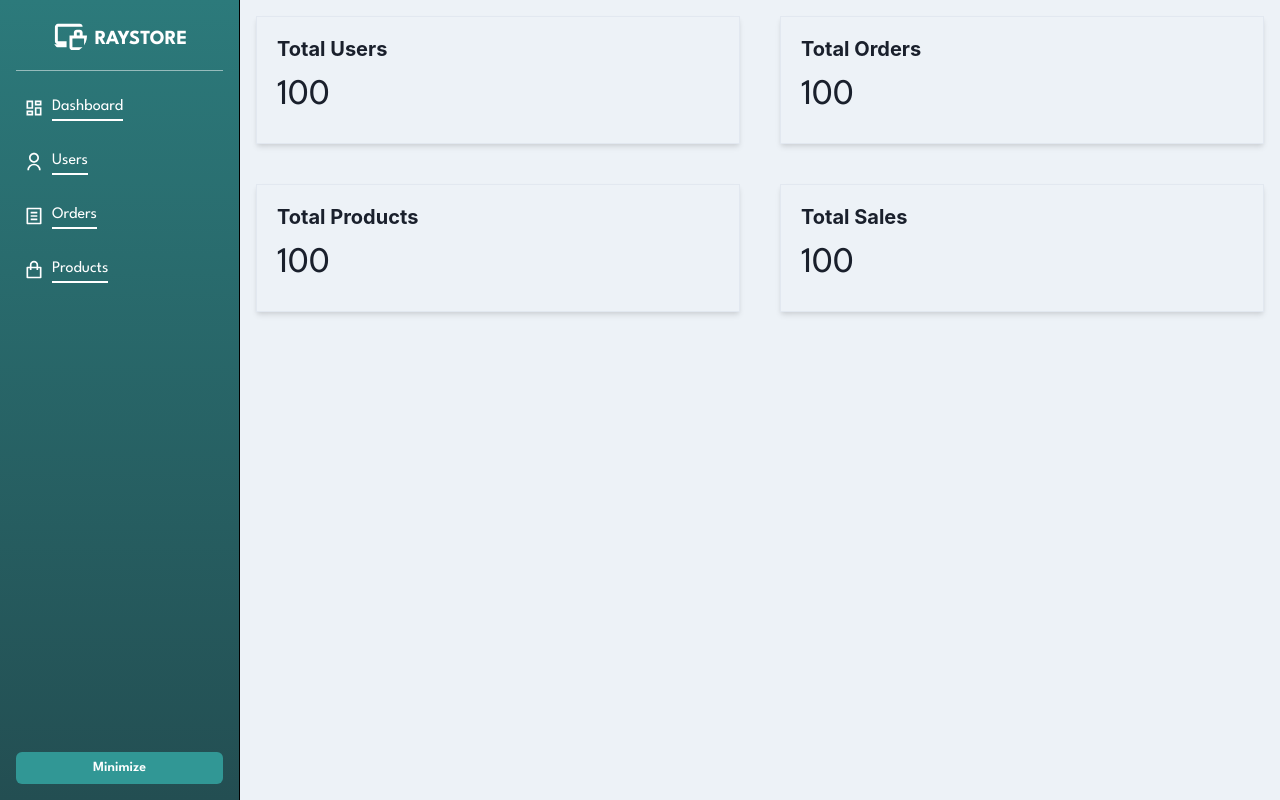
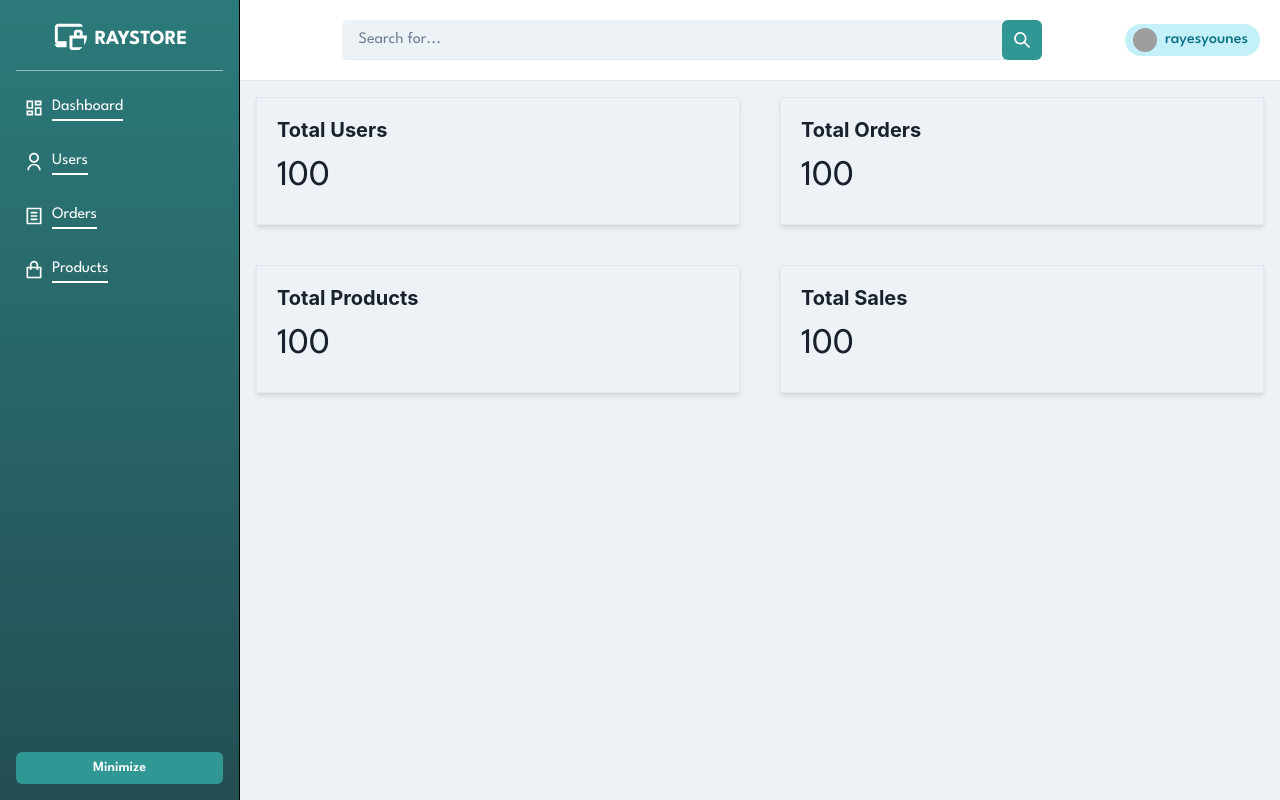
Before and after one commit to rayesyounes/BellaMercato, a React (Vite) app: page /admin in a window 1280 px wide. Built offline with nearby package versions, Linux system fonts and the light colour scheme; grey boxes are pictures that could not be loaded.

Commit message:
admin nav

```diff
--- a/src/components/menus/HeaderMenu.jsx
+++ b/src/components/menus/HeaderMenu.jsx
@@ -26,13 +26,17 @@ export default function HeaderMenu({children}) {
                 {children}
             </MenuButton>
             <MenuList>
-                <MenuGroup title='Profile'>
+                <MenuGroup title='Menu'>
+                    {!isAdmin && (
+                        <>
                             <MenuItem>
                                 <Link to="/profile">My Account</Link>
                             </MenuItem>
                             <MenuItem>
                                 <Link to="/payment">Payments </Link>
                             </MenuItem>
+                        </>
+                    )}
                     {isAdmin && (
                         <MenuItem>
                             <Link to="/admin">Dashboard </Link>
--- /dev/null
+++ b/src/components/navs/AdminNav.jsx
@@ -0,0 +1,61 @@
+import { Flex, Input, InputGroup, InputRightElement, Spacer, IconButton } from "@chakra-ui/react";
+import { SearchIcon } from "@chakra-ui/icons";
+import HeaderMenu from "../menus/HeaderMenu.jsx";
+import HeaderTag from "../tags/HeaderTag.jsx";
+import { useSelector } from "react-redux";
+
+export default function AdminNav() {
+    const { user } = useSelector((state) => state.auth);
+
+    const handleSearch = (value) => {
+        // Handle your search logic here
+        console.log("Searching for:", value);
+    };
+
+    return (
+        <Flex
+            as="nav"
+            p={5}
+            bg="white"
+            alignItems="center"
+            borderBottom="1px"
+            borderColor="gray.200"
+        >
+
+            <Spacer />
+
+            <InputGroup w="70%">
+                <Input
+                    type="text"
+                    placeholder="Search for..."
+                    bg="gray.100"
+                    borderTop="none"
+                    borderLeft="none"
+                    borderRight="none"
+                    borderBottom="1px"
+                    borderColor="gray.200"
+                    _focus={{
+                        borderColor: "teal.400",
+                        boxShadow: "none",
+                    }}
+                    onChange={(e) => handleSearch(e.target.value)}
+                />
+                <InputRightElement>
+                    <IconButton
+                        aria-label="Search database"
+                        icon={<SearchIcon />} b
+                        onClick={() => handleSearch()}
+                        colorScheme="teal" // Change button color scheme if needed
+                    />
+                </InputRightElement>
+            </InputGroup>
+
+            <Spacer />
+
+            {/* Header Menu and Tag */}
+            <HeaderMenu>
+                <HeaderTag user={user} />
+            </HeaderMenu>
+        </Flex>
+    );
+}
--- a/src/layouts/AdminLayout.jsx
+++ b/src/layouts/AdminLayout.jsx
@@ -1,6 +1,7 @@
 import {Outlet} from "react-router-dom";
 import {Grid, GridItem} from "@chakra-ui/react";
 import AdminPanel from "../components/panels/AdminPanel.jsx";
+import AdminNav from "../components/navs/AdminNav.jsx";
 
 function AdminLayout() {
     return (
@@ -10,7 +11,7 @@ function AdminLayout() {
                     <AdminPanel/>
                 </GridItem>
                 <GridItem>
-
+                    <AdminNav/>
                     <Outlet/>
                 </GridItem>
             </Grid>
--- a/src/layouts/RootLayout.jsx
+++ b/src/layouts/RootLayout.jsx
@@ -7,7 +7,7 @@ import {useSelector} from "react-redux";
 export default function RootLayout() {
     const {isAdmin} = useSelector((state) => state.auth);
     return (<>
-        <Grid bg="gray.300">
+        <Grid bg="gray.100">
             {!isAdmin && (<GridItem gridColumn={"1 / -1"}>
                 <Header/>
             </GridItem>)}
```
Lines whose indentation alone changed are shown as unchanged.
